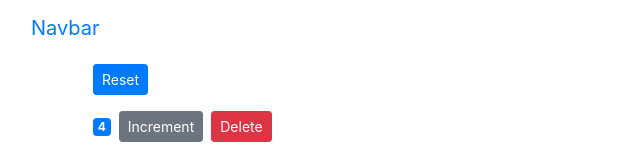
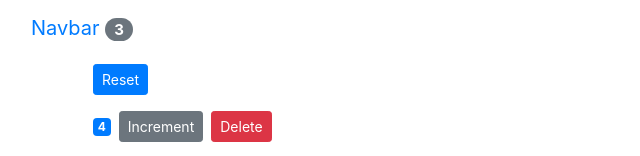
Before and after one commit to Jamal-SaadEddin/counter-app, a React (Create React App) app: page / in a window 1280 px wide. Shown: the top 156 px of the page, without its empty margins (0-640 px from the left). Built offline with nearby package versions, Linux system fonts and the light colour scheme.

Commit message:
12- Lifting the State Up

```diff
--- a/src/App.js
+++ b/src/App.js
@@ -3,15 +3,53 @@
 import NavBar from "./components/navbar";
 import "./App.css";
 
-function App() {
+class App extends Component {
+  state = {
+    counters: [
+      { id: 1, value: 4 },
+      { id: 2, value: 100 },
+      { id: 3, value: 2 },
+      { id: 4, value: 0 },
+    ],
+  };
+
+  handleIncrement = (counter) => {
+    const counters = [...this.state.counters];
+    const index = counters.indexOf(counter);
+    counters[index] = { ...counter };
+    counters[index].value++;
+    this.setState({ counters });
+  };
+
+  handleReset = () => {
+    const counters = this.state.counters.map((c) => {
+      c.value = 0;
+      return c;
+    });
+    this.setState({ counters });
+  };
+
+  handleDelete = (counterID) => {
+    const counters = this.state.counters.filter((c) => c.id !== counterID);
+    this.setState({ counters });
+  };
+  render() {
     return (
       <React.Fragment>
-      <NavBar />
+        <NavBar
+          totalCounters={this.state.counters.filter((c) => c.value > 0).length}
+        />
         <main className="container">
-        <Counters />
+          <Counters
+            counters={this.state.counters}
+            onIncrement={this.handleIncrement}
+            onReset={this.handleReset}
+            onDelete={this.handleDelete}
+          />
         </main>
       </React.Fragment>
     );
   }
+}
 
 export default App;
--- a/src/components/counters.jsx
+++ b/src/components/counters.jsx
@@ -2,50 +2,20 @@
 import Counter from "./counter";
 
 class Counters extends Component {
-  state = {
-    counters: [
-      { id: 1, value: 4 },
-      { id: 2, value: 100 },
-      { id: 3, value: 2 },
-      { id: 4, value: 0 },
-    ],
-  };
-
-  handleIncrement = (counter) => {
-    const counters = [...this.state.counters];
-    const index = counters.indexOf(counter);
-    counters[index] = { ...counter };
-    counters[index].value++;
-    this.setState({ counters });
-  };
-
-  handleReset = () => {
-    const counters = this.state.counters.map((c) => {
-      c.value = 0;
-      return c;
-    });
-    this.setState({ counters });
-  };
-
-  handleDelete = (counterID) => {
-    const counters = this.state.counters.filter((c) => c.id !== counterID);
-    this.setState({ counters });
-  };
-
   render() {
     return (
       <div>
         <button
-          onClick={this.handleReset}
+          onClick={this.props.onReset}
           className="btn btn-primary btn-sm m-2"
         >
           Reset
         </button>
-        {this.state.counters.map((counter) => (
+        {this.props.counters.map((counter) => (
           <Counter
             key={counter.id}
-            onIncrement={this.handleIncrement}
-            onDelete={this.handleDelete}
+            onIncrement={this.props.onIncrement}
+            onDelete={this.props.onDelete}
             counter={counter}
           />
         ))}
--- a/src/components/navbar.jsx
+++ b/src/components/navbar.jsx
@@ -6,7 +6,10 @@
       <nav className="navbar bg-body-tertiary">
         <div className="container-fluid">
           <a className="navbar-brand" href="#">
-            Navbar
+            Navbar{" "}
+            <span className="badge badge-pill badge-secondary">
+              {this.props.totalCounters}
+            </span>
           </a>
         </div>
       </nav>
```
Lines whose indentation alone changed are shown as unchanged.
